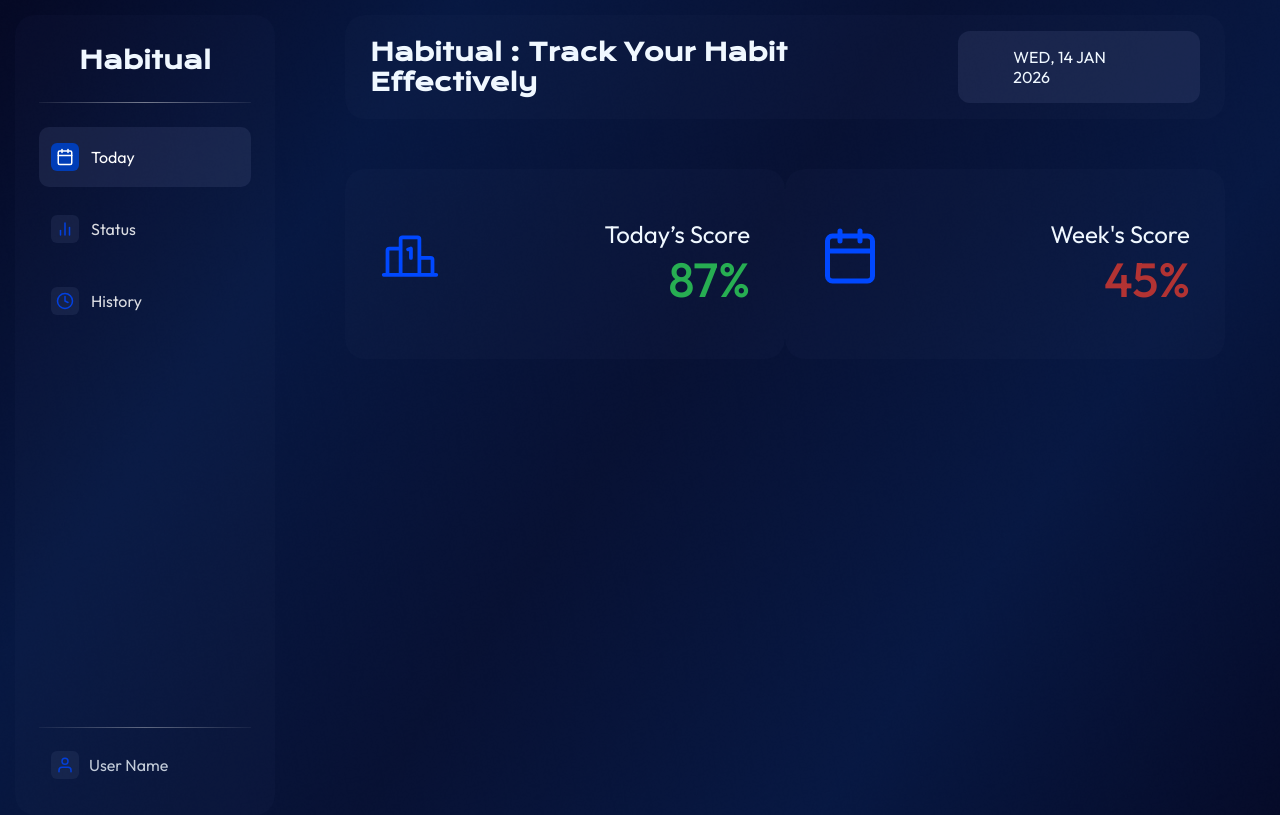
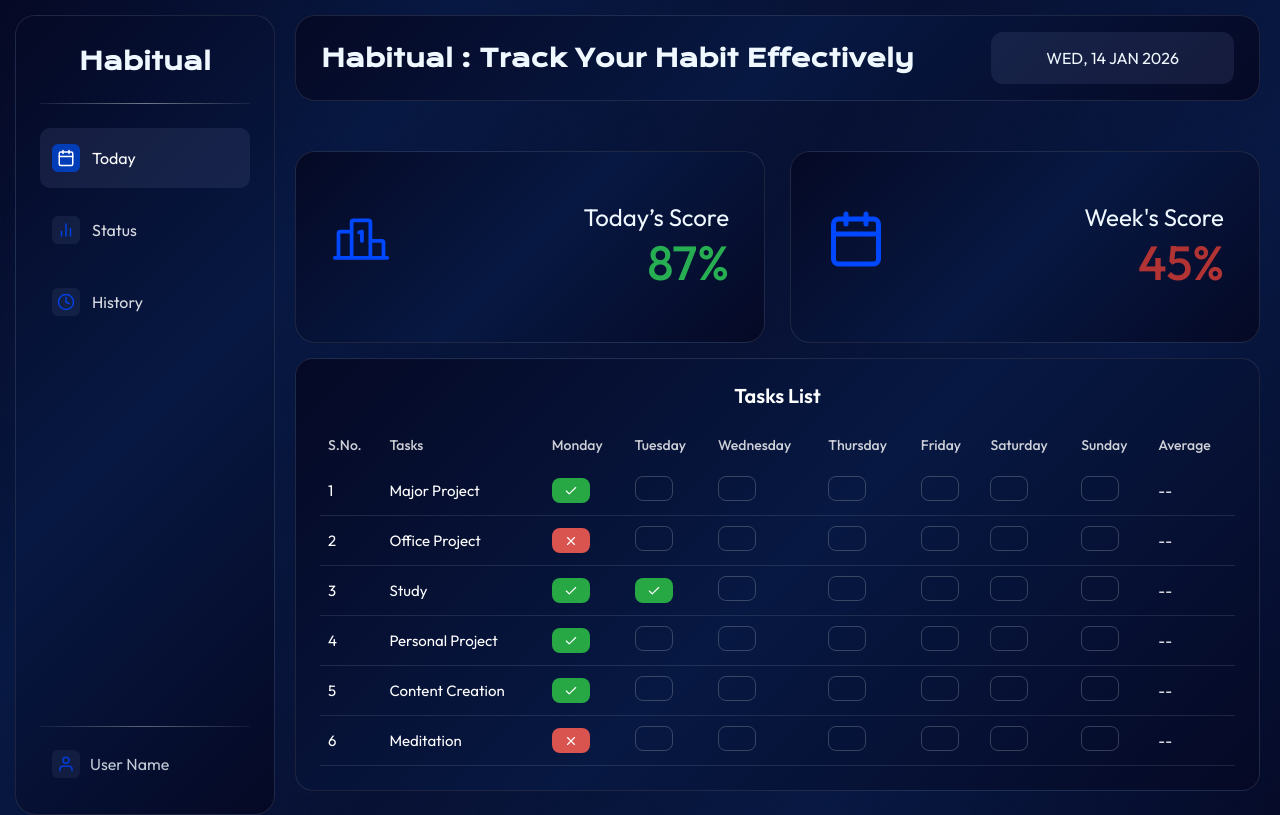
Before and after one commit to architpatle/habitual, a React (Vite) app: page / in a window 1280 px wide. Built offline with nearby package versions, Linux system fonts and the light colour scheme; a web font is replaced by a local one.

Commit message:
Tasks Table Added

```diff
--- a/src/App.css
+++ b/src/App.css
@@ -14,4 +14,5 @@
   flex: 1;
   overflow-y: auto;
   padding: 20px;
+  scrollbar-color: rgba(255,255,255,0 ) transparent;
 }
--- a/src/components/Navbar/Navbar.module.css
+++ b/src/components/Navbar/Navbar.module.css
@@ -1,10 +1,15 @@
 .navbar{
     background-color: #3B466B10;
+  background: linear-gradient(135deg, #050925, #071842, #050925);
+border: 1px solid rgba(255,255,255,0.1);
+backdrop-filter: blur(4px);
+
+
     display: flex;
     align-items: center;
     justify-content: space-between;
     padding: 16px 25px;
-    margin: 15px 55px;
+    margin: 15px 20px;
     border-radius: 20px;
     /* max-height: 110px;
     width: 100%; */
--- a/src/components/ScoreCard/ScoreCard.module.css
+++ b/src/components/ScoreCard/ScoreCard.module.css
@@ -1,5 +1,10 @@
 .scoreCard{
     background-color: #3B466B10;
+  background: linear-gradient(135deg, #050925, #071842, #050925);
+border: 1px solid rgba(255,255,255,0.1);
+backdrop-filter: blur(4px);
+
+
     width: 470px;
     padding: 50px 35px;
     border-radius: 20px;
--- a/src/components/Sidebar/Sidebar.module.css
+++ b/src/components/Sidebar/Sidebar.module.css
@@ -8,7 +8,12 @@
   justify-content: space-between;
 
   background-color: #3B466B10;
-  margin: 15px ;
+  background: linear-gradient(135deg, #050925, #071842, #050925);
+border: 1px solid rgba(255,255,255,0.1);
+backdrop-filter: blur(4px);
+
+
+  margin: 15px 0 15px 15px;
 
   /* background: linear-gradient(
     135deg,
--- /dev/null
+++ b/src/components/TaskTable/TaskTable.jsx
@@ -0,0 +1,57 @@
+import React from 'react'
+import styles from './TaskTable.module.css'
+import { FiCheck, FiX } from 'react-icons/fi'
+
+const data = [
+  { id: 1, task: "Major Project", days: ["done", "empty", "empty", "empty", "empty", "empty", "empty"] },
+  { id: 2, task: "Office Project", days: ["miss", "empty", "empty", "empty", "empty", "empty", "empty"] },
+  { id: 3, task: "Study", days: ["done", "done", "empty", "empty", "empty", "empty", "empty"] },
+  { id: 4, task: "Personal Project", days: ["done", "empty", "empty", "empty", "empty", "empty", "empty"] },
+  { id: 5, task: "Content Creation", days: ["done", "empty", "empty", "empty", "empty", "empty", "empty"] },
+  { id: 6, task: "Meditation", days: ["miss", "empty", "empty", "empty", "empty", "empty", "empty"] },
+]
+
+const TaskTable = () => {
+  return (
+    <div className={styles.wrapper}>
+      <h2 className={styles.title}>Tasks List</h2>
+
+      <table className={styles.table}>
+        <thead>
+          <tr>
+            <th>S.No.</th>
+            <th>Tasks</th>
+            <th>Monday</th>
+            <th>Tuesday</th>
+            <th>Wednesday</th>
+            <th>Thursday</th>
+            <th>Friday</th>
+            <th>Saturday</th>
+            <th>Sunday</th>
+            <th>Average</th>
+          </tr>
+        </thead>
+
+        <tbody>
+          {data.map((item, i) => (
+            <tr key={item.id}>
+              <td>{i + 1}</td>
+              <td>{item.task}</td>
+              {item.days.map((d, idx) => (
+                <td key={idx}>
+                  {d === "done" && <span className={`${styles.btn} ${styles.done}`}><FiCheck /></span>}
+                  {d === "miss" && <span className={`${styles.btn} ${styles.miss}`}><FiX /></span>}
+                  {d === "empty" && <span className={styles.btn}></span>}
+                  {d === null && <></>}
+                </td>
+              ))}
+              <td>--</td>
+            </tr>
+          ))}
+        </tbody>
+      </table>
+    </div>
+  )
+}
+
+export default TaskTable
--- /dev/null
+++ b/src/components/TaskTable/TaskTable.module.css
@@ -0,0 +1,72 @@
+.wrapper {
+  width: 100%;
+  background: linear-gradient(135deg, #050925, #071842, #050925);
+  padding: 24px;
+  border-radius: 18px;
+  border: 1px solid rgba(255,255,255,0.1);
+  color: white;
+  backdrop-filter: blur(4px);
+}
+
+.title {
+  text-align: center;
+  margin-bottom: 16px;
+  font-size: 20px;
+  font-weight: 600;
+}
+
+.table {
+  width: 100%;
+  border-collapse: collapse;
+}
+
+.table thead th {
+  padding: 12px 8px;
+  font-size: 14px;
+  font-weight: 500;
+  opacity: 0.8;
+  text-align: left;
+}
+
+.table tbody td {
+  padding: 10px 8px;
+  border-bottom: 1px solid rgba(255,255,255,0.1);
+  font-size: 15px;
+}
+
+.btn {
+  display: inline-flex;
+  justify-content: center;
+  align-items: center;
+  width: 38px;
+  height: 25px;
+  border-radius: 8px;
+  font-size: 14px;
+  border: 1px solid rgba(255,255,255,0.2);
+}
+
+.done {
+  background: #28a745;
+  border: none;
+  color: white;
+}
+
+.miss {
+  background: #d9534f;
+  border: none;
+  color: white;
+}
+/* Chrome, Edge, Safari */
+::-webkit-scrollbar {
+  display: none;
+}
+
+/* Firefox */
+* {
+  scrollbar-width: none;
+}
+
+/* IE + Edge Legacy */
+* {
+  -ms-overflow-style: none;
+}
--- a/src/pages/Today/Today.jsx
+++ b/src/pages/Today/Today.jsx
@@ -1,6 +1,7 @@
 import React from 'react'
 import styles from './Today.module.css'
 import ScoreCard from '../../components/ScoreCard/ScoreCard'
+import TaskTable from '../../components/TaskTable/TaskTable'
 
 const Today = () => {
     return (
@@ -9,6 +10,7 @@ const Today = () => {
                 <ScoreCard heading="Today’s Score" score="87" color="green"/>
                 <ScoreCard icon="week" heading="Week's Score" score="45" color="red"/>
             </div>
+            <TaskTable />
         </div>
     )
 }
--- a/src/pages/Today/Today.module.css
+++ b/src/pages/Today/Today.module.css
@@ -1,6 +1,6 @@
 .scores{
     display: flex;
     justify-content: space-between;
-    margin: 15px 35px;
+    margin: 15px 0px;
 
 }
```
